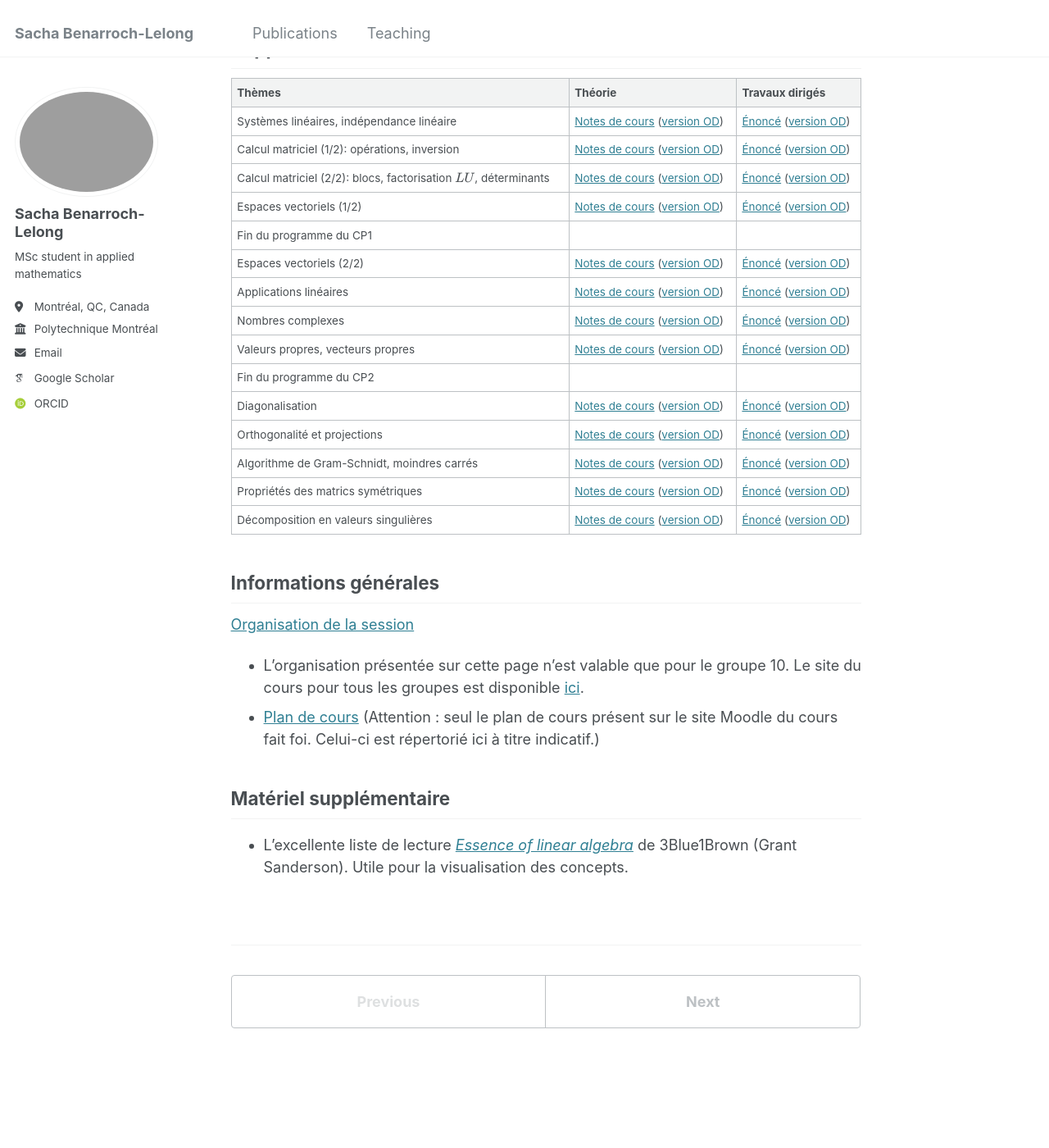
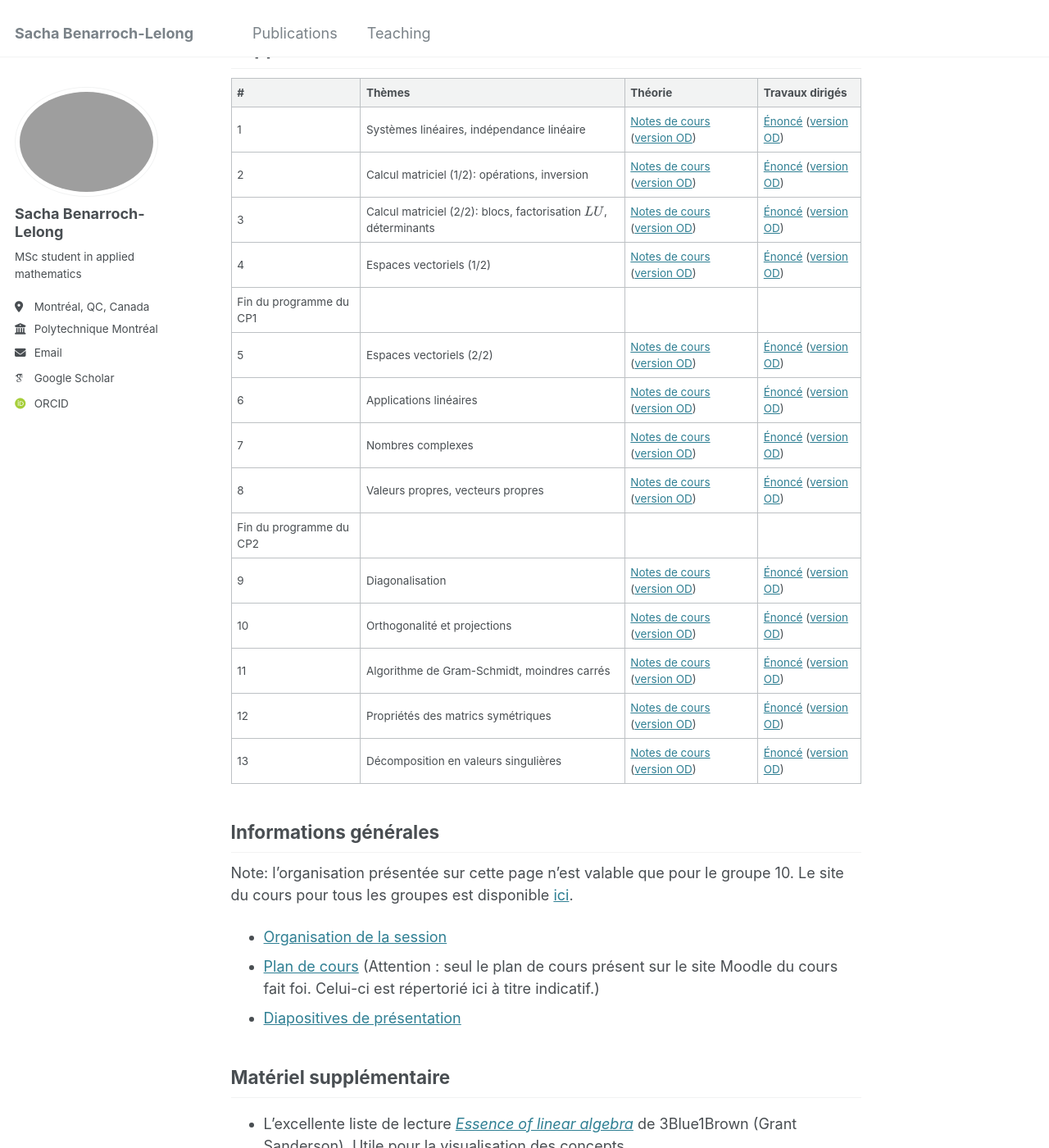
Before and after one commit to sblelong/sblelong.github.io, a Jekyll site: the page built from _teaching/mth1008.md, in a window 1280 px wide and 1400 px high, scrolled down 356 px. Shown: the whole window at 82% size. Built offline with Jekyll 4.4.1, drawn with Linux system fonts in a browser that asks for light colours; some web fonts are replaced.

Commit message:
Update front page mth1008

```diff
--- a/_teaching/mth1008.md
+++ b/_teaching/mth1008.md
@@ -11,32 +11,33 @@ date: 2026-01-01
 
 -- Niels Bohr à Robert Oppenheimer. *Oppenheimer*, Christopher Nolan, 2023
 
-## Supports de cours
+## Supports
 
-| Thèmes                                                              | Théorie                                                                            | Travaux dirigés                                                              |
+| # | Thèmes                                                              | Théorie                                                                            | Travaux dirigés                                                              |
 | ------------------------------------------------------------------- | ---------------------------------------------------------------------------------- | ---------------------------------------------------------------------------- |
-| Systèmes linéaires, indépendance linéaire                           | [Notes de cours](/files/mth1008/c1.pdf) ([version OD](/files/mth1008/c1-od.pdf))   | [Énoncé](/files/mth1008/td1.pdf) ([version OD](/files/mth1008/td1-od.pdf))   |
-| Calcul matriciel (1/2): opérations, inversion                       | [Notes de cours](/files/mth1008/c2.pdf) ([version OD](/files/mth1008/c2-od.pdf))   | [Énoncé](/files/mth1008/td2.pdf) ([version OD](/files/mth1008/td2-od.pdf))   |
-| Calcul matriciel (2/2): blocs, factorisation \\(LU\\), déterminants | [Notes de cours](/files/mth1008/c3.pdf) ([version OD](/files/mth1008/c3-od.pdf))   | [Énoncé](/files/mth1008/td3.pdf) ([version OD](/files/mth1008/td3-od.pdf))   |
-| Espaces vectoriels (1/2)                                            | [Notes de cours](/files/mth1008/c4.pdf) ([version OD](/files/mth1008/c4-od.pdf))   | [Énoncé](/files/mth1008/td4.pdf) ([version OD](/files/mth1008/td4-od.pdf))   |
+| 1 | Systèmes linéaires, indépendance linéaire                           | [Notes de cours](/files/mth1008/c1.pdf) ([version OD](/files/mth1008/c1-od.pdf))   | [Énoncé](/files/mth1008/td1.pdf) ([version OD](/files/mth1008/td1-od.pdf))   |
+| 2 | Calcul matriciel (1/2): opérations, inversion                       | [Notes de cours](/files/mth1008/c2.pdf) ([version OD](/files/mth1008/c2-od.pdf))   | [Énoncé](/files/mth1008/td2.pdf) ([version OD](/files/mth1008/td2-od.pdf))   |
+| 3 | Calcul matriciel (2/2): blocs, factorisation \\(LU\\), déterminants | [Notes de cours](/files/mth1008/c3.pdf) ([version OD](/files/mth1008/c3-od.pdf))   | [Énoncé](/files/mth1008/td3.pdf) ([version OD](/files/mth1008/td3-od.pdf))   |
+| 4 | Espaces vectoriels (1/2)                                            | [Notes de cours](/files/mth1008/c4.pdf) ([version OD](/files/mth1008/c4-od.pdf))   | [Énoncé](/files/mth1008/td4.pdf) ([version OD](/files/mth1008/td4-od.pdf))   |
 | Fin du programme du CP1                                             |
-| Espaces vectoriels (2/2)                                            | [Notes de cours](/files/mth1008/c5.pdf) ([version OD](/files/mth1008/c5-od.pdf))   | [Énoncé](/files/mth1008/td5.pdf) ([version OD](/files/mth1008/td5-od.pdf))   |
-| Applications linéaires                                              | [Notes de cours](/files/mth1008/c6.pdf) ([version OD](/files/mth1008/c6-od.pdf))   | [Énoncé](/files/mth1008/td6.pdf) ([version OD](/files/mth1008/td6-od.pdf))   |
-| Nombres complexes                                                   | [Notes de cours](/files/mth1008/c7.pdf) ([version OD](/files/mth1008/c7-od.pdf))   | [Énoncé](/files/mth1008/td7.pdf) ([version OD](/files/mth1008/td7-od.pdf))   |
-| Valeurs propres, vecteurs propres                                   | [Notes de cours](/files/mth1008/c8.pdf) ([version OD](/files/mth1008/c8-od.pdf))   | [Énoncé](/files/mth1008/td8.pdf) ([version OD](/files/mth1008/td8-od.pdf))   |
+| 5 | Espaces vectoriels (2/2)                                            | [Notes de cours](/files/mth1008/c5.pdf) ([version OD](/files/mth1008/c5-od.pdf))   | [Énoncé](/files/mth1008/td5.pdf) ([version OD](/files/mth1008/td5-od.pdf))   |
+| 6 | Applications linéaires                                              | [Notes de cours](/files/mth1008/c6.pdf) ([version OD](/files/mth1008/c6-od.pdf))   | [Énoncé](/files/mth1008/td6.pdf) ([version OD](/files/mth1008/td6-od.pdf))   |
+| 7 | Nombres complexes                                                   | [Notes de cours](/files/mth1008/c7.pdf) ([version OD](/files/mth1008/c7-od.pdf))   | [Énoncé](/files/mth1008/td7.pdf) ([version OD](/files/mth1008/td7-od.pdf))   |
+| 8 | Valeurs propres, vecteurs propres                                   | [Notes de cours](/files/mth1008/c8.pdf) ([version OD](/files/mth1008/c8-od.pdf))   | [Énoncé](/files/mth1008/td8.pdf) ([version OD](/files/mth1008/td8-od.pdf))   |
 | Fin du programme du CP2                                             |
-| Diagonalisation                                                     | [Notes de cours](/files/mth1008/c9.pdf) ([version OD](/files/mth1008/c9-od.pdf))   | [Énoncé](/files/mth1008/td9.pdf) ([version OD](/files/mth1008/td9-od.pdf))   |
-| Orthogonalité et projections                                        | [Notes de cours](/files/mth1008/c10.pdf) ([version OD](/files/mth1008/c10-od.pdf)) | [Énoncé](/files/mth1008/td10.pdf) ([version OD](/files/mth1008/td10-od.pdf)) |
-| Algorithme de Gram-Schnidt, moindres carrés                         | [Notes de cours](/files/mth1008/c11.pdf) ([version OD](/files/mth1008/c11-od.pdf)) | [Énoncé](/files/mth1008/td11.pdf) ([version OD](/files/mth1008/td11-od.pdf)) |
-| Propriétés des matrics symétriques                                  | [Notes de cours](/files/mth1008/c12.pdf) ([version OD](/files/mth1008/c12-od.pdf)) | [Énoncé](/files/mth1008/td12.pdf) ([version OD](/files/mth1008/td12-od.pdf)) |
-| Décomposition en valeurs singulières                                | [Notes de cours](/files/mth1008/c13.pdf) ([version OD](/files/mth1008/c13-od.pdf)) | [Énoncé](/files/mth1008/td13.pdf) ([version OD](/files/mth1008/td13-od.pdf)) |
+| 9 | Diagonalisation                                                     | [Notes de cours](/files/mth1008/c9.pdf) ([version OD](/files/mth1008/c9-od.pdf))   | [Énoncé](/files/mth1008/td9.pdf) ([version OD](/files/mth1008/td9-od.pdf))   |
+| 10 | Orthogonalité et projections                                        | [Notes de cours](/files/mth1008/c10.pdf) ([version OD](/files/mth1008/c10-od.pdf)) | [Énoncé](/files/mth1008/td10.pdf) ([version OD](/files/mth1008/td10-od.pdf)) |
+| 11 | Algorithme de Gram-Schmidt, moindres carrés                         | [Notes de cours](/files/mth1008/c11.pdf) ([version OD](/files/mth1008/c11-od.pdf)) | [Énoncé](/files/mth1008/td11.pdf) ([version OD](/files/mth1008/td11-od.pdf)) |
+| 12 | Propriétés des matrics symétriques                                  | [Notes de cours](/files/mth1008/c12.pdf) ([version OD](/files/mth1008/c12-od.pdf)) | [Énoncé](/files/mth1008/td12.pdf) ([version OD](/files/mth1008/td12-od.pdf)) |
+| 13 | Décomposition en valeurs singulières                                | [Notes de cours](/files/mth1008/c13.pdf) ([version OD](/files/mth1008/c13-od.pdf)) | [Énoncé](/files/mth1008/td13.pdf) ([version OD](/files/mth1008/td13-od.pdf)) |
 
 ## Informations générales
 
-[Organisation de la session](/teaching/mth1008/organisation)
+Note: l'organisation présentée sur cette page n'est valable que pour le groupe 10. Le site du cours pour tous les groupes est disponible [ici](https://www.polymtl.ca/programmes/cours/algebre-lineaire-appliquee).
 
-- L'organisation présentée sur cette page n'est valable que pour le groupe 10. Le site du cours pour tous les groupes est disponible [ici](https://www.polymtl.ca/programmes/cours/algebre-lineaire-appliquee).
+- [Organisation de la session](/teaching/mth1008/organisation)
 - [Plan de cours](/files/UTF-8Plan_de_cours_MTH1008_H26.pdf) (Attention : seul le plan de cours présent sur le site Moodle du cours fait foi. Celui-ci est répertorié ici à titre indicatif.)
+- [Diapositives de présentation](/files/mth1008/mth1008-intro.pdf)
 
 ## Matériel supplémentaire
 
```
